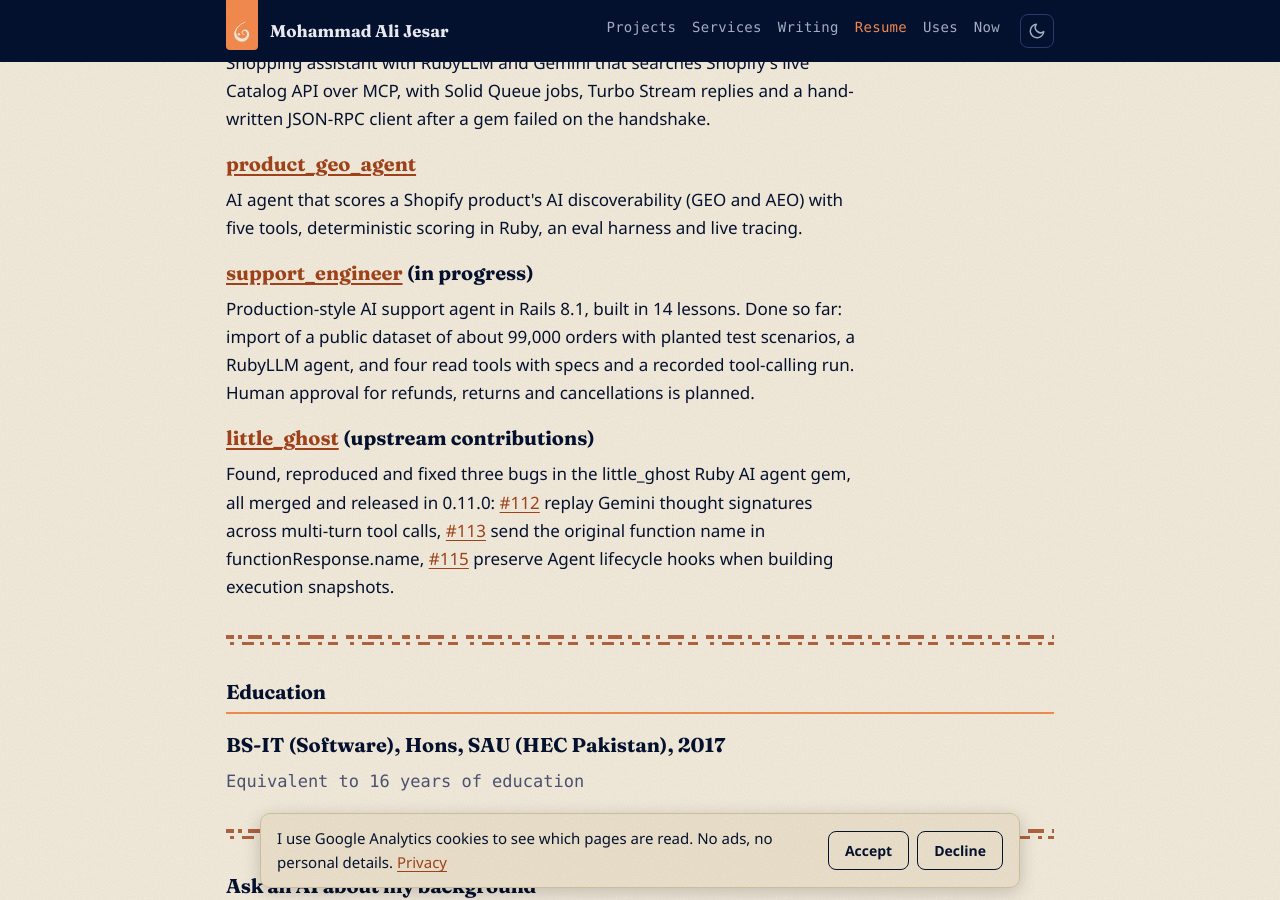
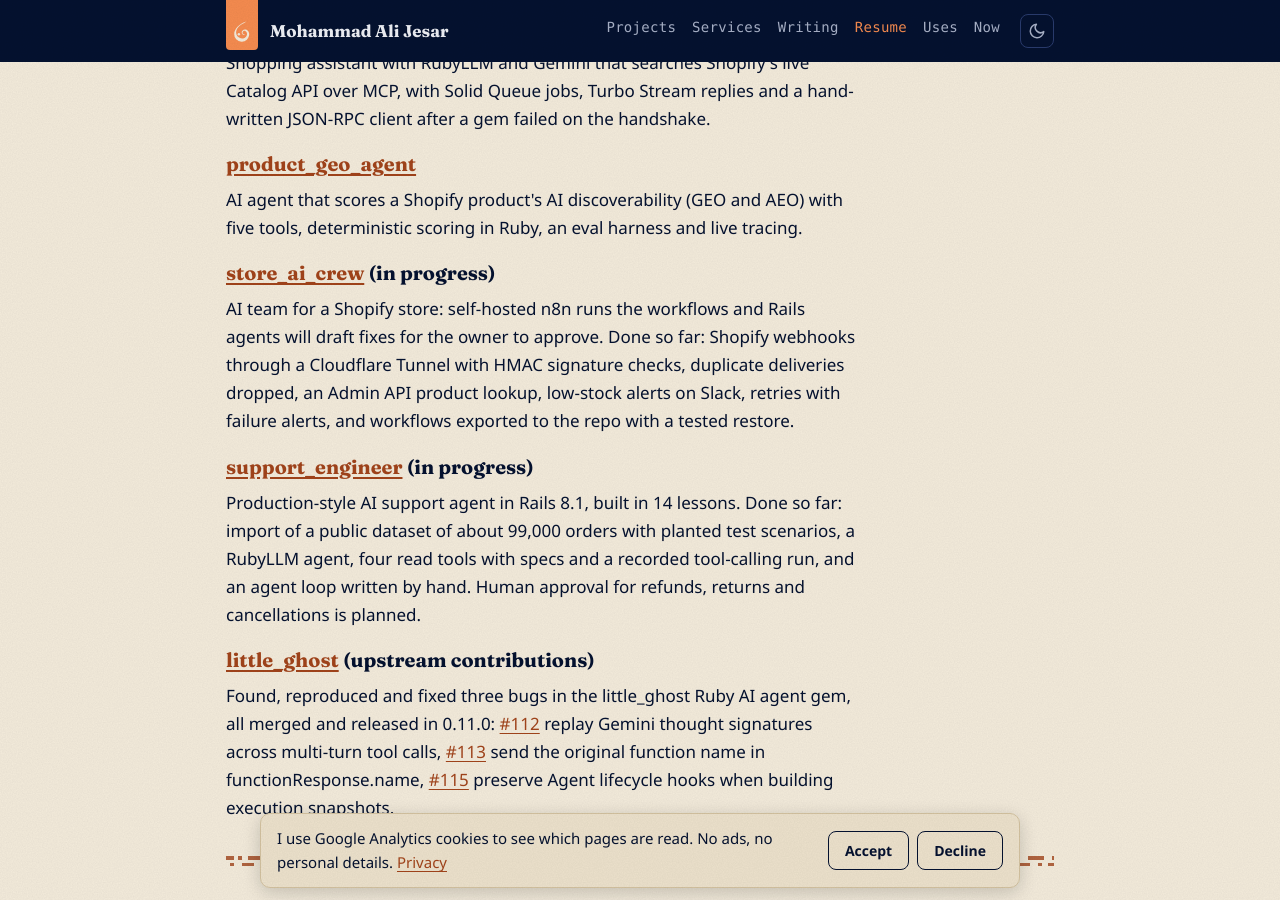
Before and after one commit to mjesar/mjesar.github.io, a Jekyll site: the page built from resume/index.html, in a window 1280 px wide and 900 px high, scrolled down 3759 px. Built offline with Jekyll 4.4.1, drawn with Linux system fonts in a browser that asks for light colours.

Commit message:
add lesson 4 and store_ai_crew to project page and resume

```diff
--- a/resume/index.html
+++ b/resume/index.html
@@ -112,8 +112,12 @@ jsonld:
     <p>AI agent that scores a Shopify product's AI discoverability (GEO and AEO) with five tools, deterministic scoring in Ruby, an eval harness and live tracing.</p>
   </div>
   <div class="job">
+    <h3><a href="/projects/store_ai_crew/">store_ai_crew</a> (in progress)</h3>
+    <p>AI team for a Shopify store: self-hosted n8n runs the workflows and Rails agents will draft fixes for the owner to approve. Done so far: Shopify webhooks through a Cloudflare Tunnel with HMAC signature checks, duplicate deliveries dropped, an Admin API product lookup, low-stock alerts on Slack, retries with failure alerts, and workflows exported to the repo with a tested restore.</p>
+  </div>
+  <div class="job">
     <h3><a href="/projects/support_engineer/">support_engineer</a> (in progress)</h3>
-    <p>Production-style AI support agent in Rails 8.1, built in 14 lessons. Done so far: import of a public dataset of about 99,000 orders with planted test scenarios, a RubyLLM agent, and four read tools with specs and a recorded tool-calling run. Human approval for refunds, returns and cancellations is planned.</p>
+    <p>Production-style AI support agent in Rails 8.1, built in 14 lessons. Done so far: import of a public dataset of about 99,000 orders with planted test scenarios, a RubyLLM agent, four read tools with specs and a recorded tool-calling run, and an agent loop written by hand. Human approval for refunds, returns and cancellations is planned.</p>
   </div>
   <div class="job">
     <h3><a href="/projects/#open-source">little_ghost</a> (upstream contributions)</h3>
```
Also changed, not shown: other parts of resume/index.html (+1 -1 lines), projects/support_engineer/index.md (+3 -1 lines).
